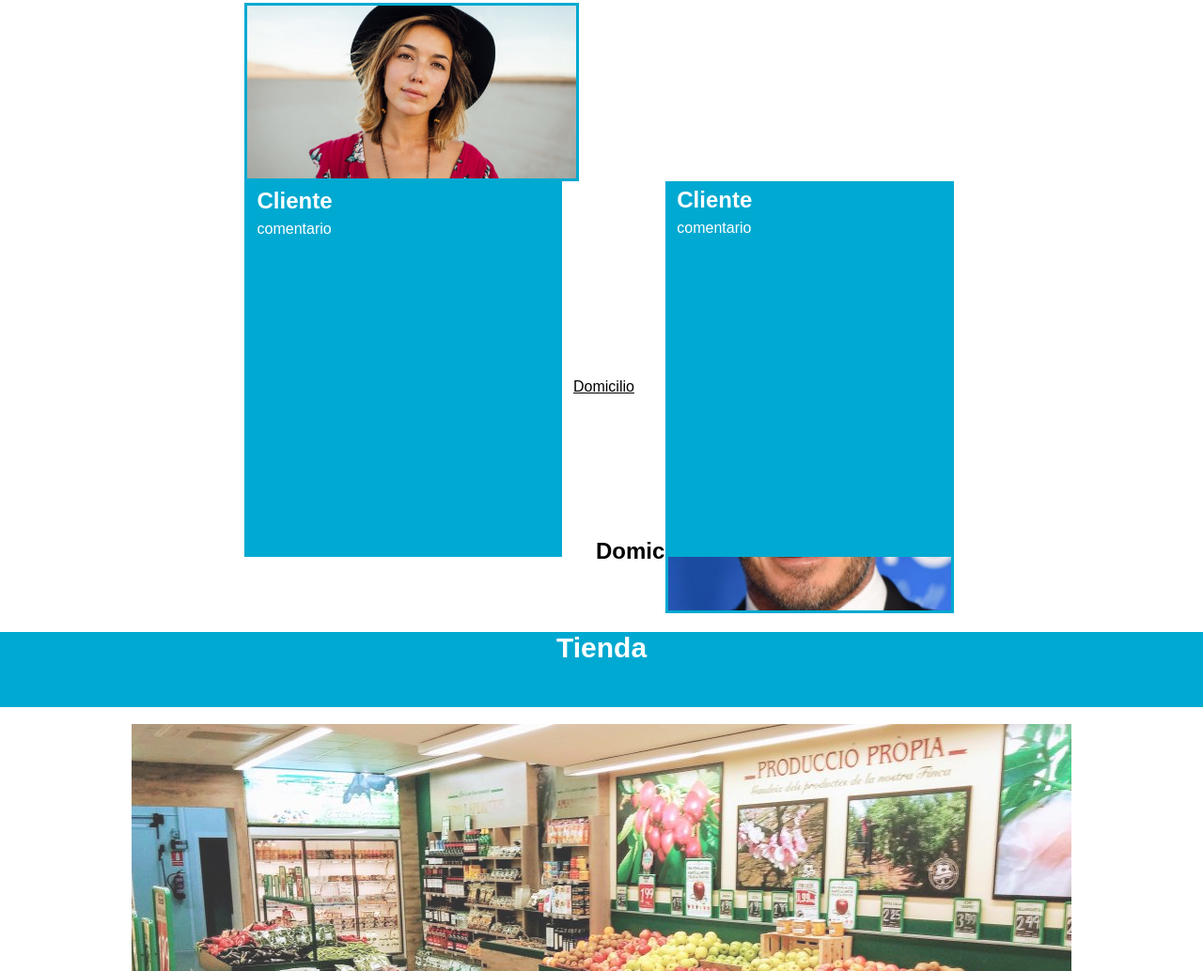
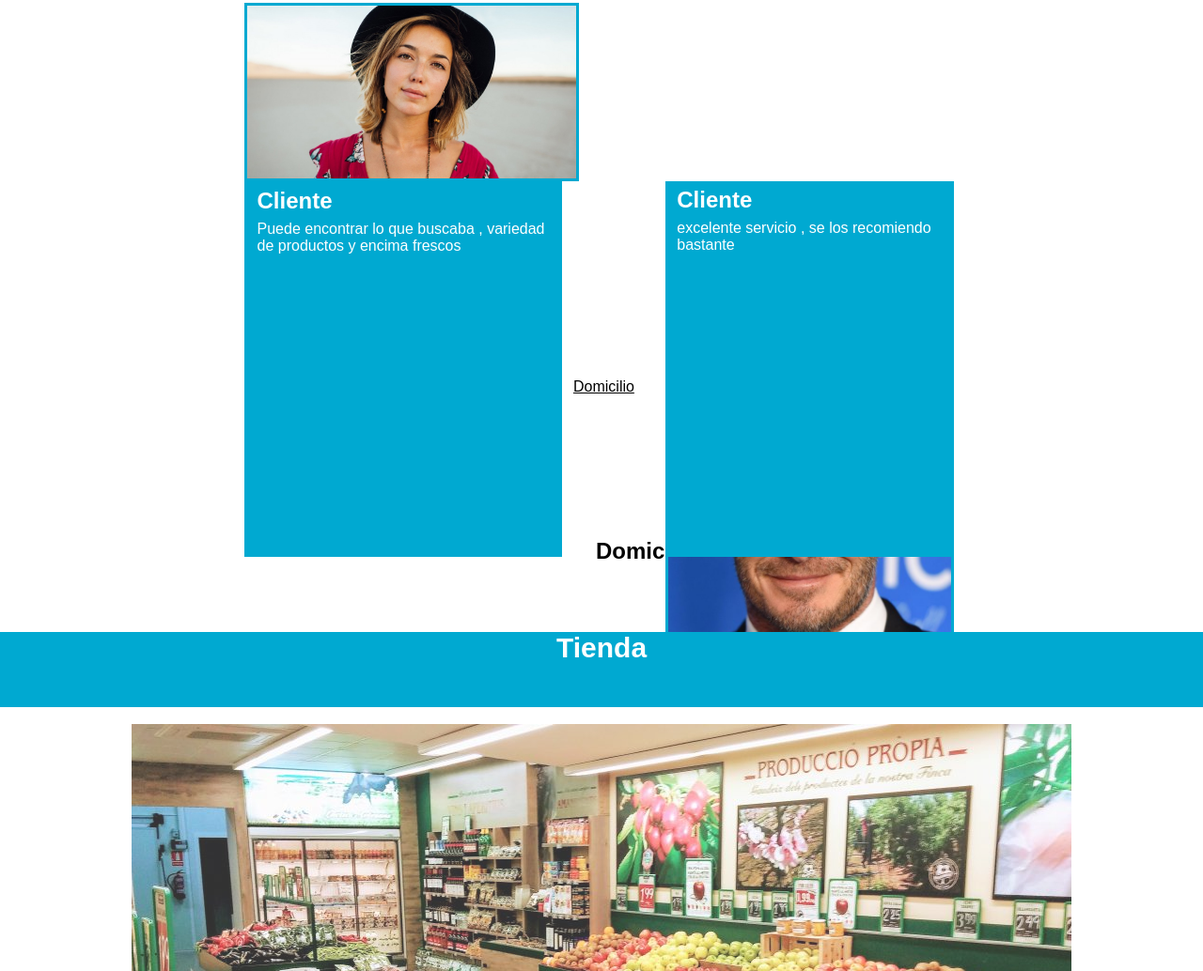
Before and after one commit to carlos-5/hosting, a plain HTML site: page index.html in a window 1280 px wide. Shown: the part 1651-2685 px from the top of the page at 94% size. Drawn offline with Linux system fonts and the light colour scheme.

Commit message:
Update index.html

```diff
--- a/index.html
+++ b/index.html
@@ -73,16 +73,16 @@
                         <img height="190" style="border: 3px solid #00A9D1; outline: none;" src="imagenes/clientes.jpg" alt="">
                         <div id="forma_">
                             <h2 style="color: white; margin-left: 4%; margin-top: 2%;">Cliente</h2>
-                            <p style="color: white;  margin-left: 4%; margin-top: 2%;">comentario</p>
+                            <p style="color: white;  margin-left: 4%; margin-top: 2%;">Puede encontrar lo que buscaba , variedad de productos y encima frescos</p>
                         </div>
                     </div>
                     <div class="" >
-                        <div class="imagen-port" style="margin-left: 35%; top: 263%; position: absolute;">
+                        <div class="imagen-port" style="margin-left: 35%; top: 266%; position: absolute;">
                             <img height="120" style="border: 3px solid #00A9D1; outline: none;" src="imagenes/clientes 2.jpeg" alt="">
                         </div>
                         <div id="forma2_">
                             <h2 style="color: white; margin-left: 4%; margin-top: 2%;">Cliente</h2>
-                            <p style="color: white;  margin-left: 4%; margin-top: 2%;">comentario</p>
+                            <p style="color: white;  margin-left: 4%; margin-top: 2%;"> excelente servicio , se los recomiendo bastante</p>
                         </div>
                     </div>
                 </div>
```
